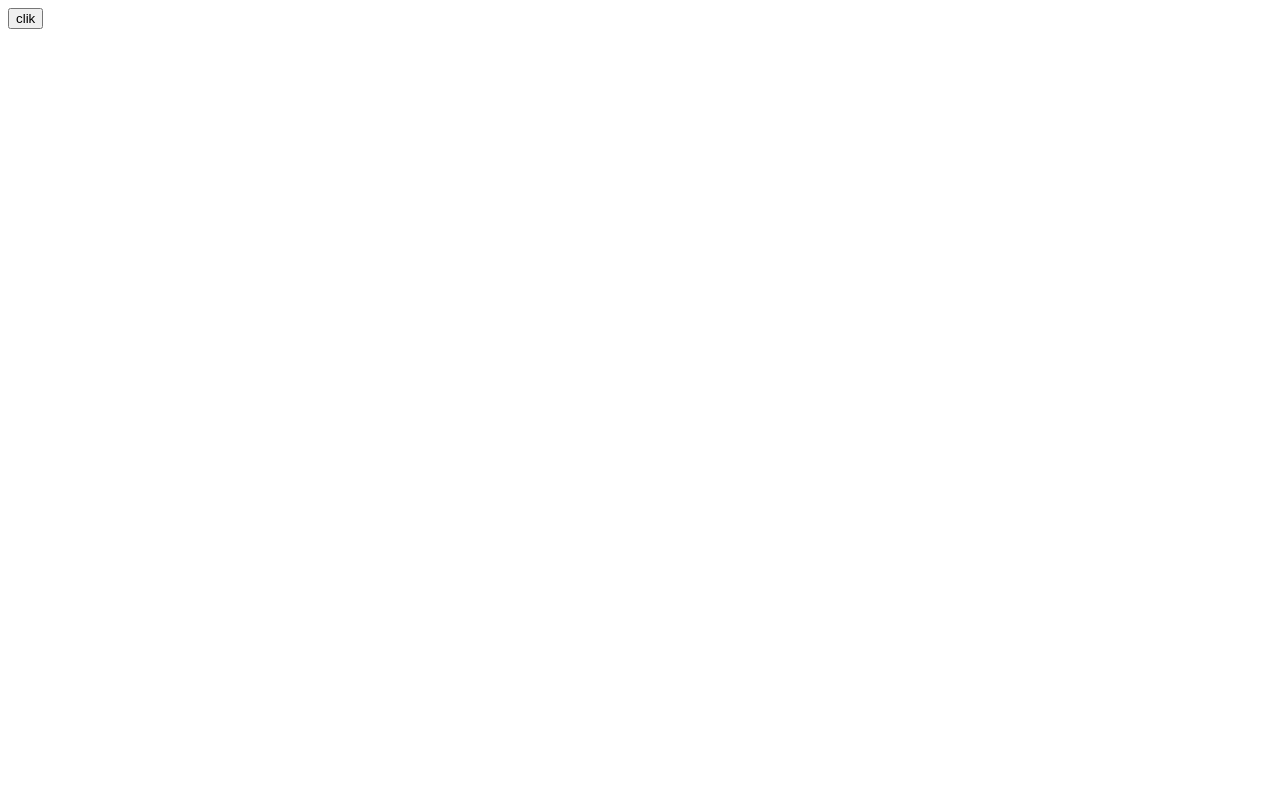
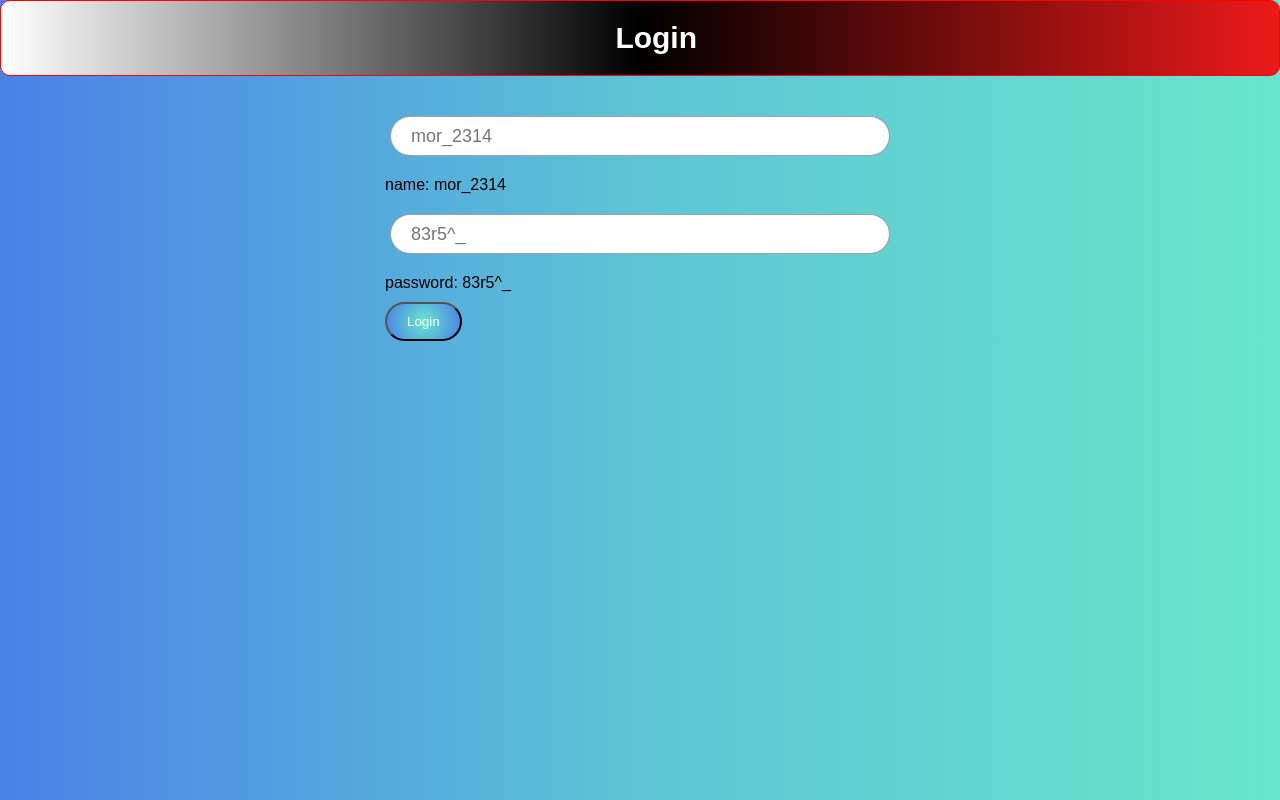
Before and after one commit to umarov721/imthon-6oy, a plain HTML site: page index.html in a window 1280 px wide. Drawn offline with Linux system fonts and the light colour scheme.

Commit message:
exam finished

```diff
--- /dev/null
+++ b/admin.css
@@ -0,0 +1,86 @@
+* {
+  padding: 0;
+  margin: 0;
+  font-family: sans-serif;
+  box-sizing: border-box;
+}
+body {
+  display: flex;
+  gap: 20px;
+  flex-direction: column;
+  justify-content: center;
+  align-items: center;
+  background-color: rgba(128, 93, 93, 0.334);
+}
+.Admin {
+  margin-top: 100px;
+  border-radius: 20px;
+  width: 800px;
+
+  background-color: white;
+  display: flex;
+  align-items: center;
+  flex-direction: column;
+  justify-content: center;
+  min-height: 600px;
+  border: 1px solid red;
+}
+.user-list {
+
+  overflow-y: auto;
+  max-height: 200px;
+
+  display: flex;
+  flex-direction: column;
+  align-items: flex-start;
+  justify-content: flex-start;
+  gap: 10px;
+  padding: 10px;
+  font-weight: bold;
+
+}
+.user-item{
+
+  margin-bottom: 10px;
+  padding: 10px;
+  background-color: #f2f2f2;
+  border-radius: 10px;
+  border: 1px solid #ddd;
+  display: flex;
+  align-items: center;
+  justify-content: space-between;
+  cursor: pointer;
+  transition: background-color 0.3s;
+  &:hover {
+    background-color: #ddd;
+  }
+
+
+}
+
+.inp {
+
+  padding-left: 20px;
+  margin-top: 5px;
+  height: 40px;
+  border-radius: 20px;
+  border: solid 1px rgba(0, 0, 0, 0.378);
+  width: 500px;
+  font-size: 18px;
+  margin-bottom: 20px;
+  margin-left: 5px;
+  margin-right: 5px;
+  margin-top: 20px;
+  margin-bottom: 20px;
+
+}
+.btn {
+
+  margin-top: 10px;
+  background: rgb(250, 250, 250);
+  background: radial-gradient(circle, rgb(149, 87, 87) 0%, rgb(66, 76, 96) 100%);
+  color: white;
+  padding: 10px 20px;
+  border-radius: 20px;
+  cursor: pointer;
+}
--- a/index.html
+++ b/index.html
@@ -1,15 +1,38 @@
 <!DOCTYPE html>
 <html lang="en">
-<head>
-    <meta charset="UTF-8">
-    <meta name="viewport" content="width=device-width, initial-scale=1.0">
-    <title>Document</title>
+  <head>
+    <meta charset="UTF-8" />
+    <meta name="viewport" content="width=device-width, initial-scale=1.0" />
+    <title>Login</title>
+    <link rel="stylesheet" href="./main.css" />
+  </head>
+  <body>
+    <div class="header">
+      <h2>Login</h2>
+    </div>
+    <div class="Login_card">
+      <form id="Form">
+               <input
+          class="inp"
+          placeholder="mor_2314"
+          type="text"
+          id="username"
+          name="username"
+        />
+        <p>name: mor_2314</p>
 
-</head>
-<body>
-
-    <button id="btn">clik</button>
+        <input
+          placeholder="83r5^_"
+          class="inp"
+          type="password"
+          id="password"
+          name="password"
+        />
+        <p>password: 83r5^_</p>
+        <button id="btn" type="submit">Login</button>
+      </form>
+    </div>
 
     <script src="./main.js"></script>
-</body>
+  </body>
 </html>
--- /dev/null
+++ b/main.css
@@ -0,0 +1,78 @@
+* {
+  padding: 0;
+  margin: 0;
+  font-family: sans-serif;
+  box-sizing: border-box;
+}
+body {
+  display: flex;
+  gap: 20px;
+  flex-direction: column;
+  justify-content: center;
+  align-items: center;
+  background-repeat: no-repeat;
+  background: rgb(255,255,255);
+  background: linear-gradient(90deg, #4a81e8 0%, #5dc5d5 50%, #67e6cc 100%);
+  }
+
+.header {
+
+  padding-top: 30px;
+  text-align: center;
+
+  border: 1px solid red;
+  color: #fff;
+  border-radius: 10px;
+  padding: 20px 48%;
+  font-size: 20px;
+  border-radius: 10px;
+
+  background: rgb(255,255,255);
+background: linear-gradient(90deg, rgba(255,255,255,1) 0%, rgba(0,0,0,1) 50%, rgba(237,26,26,1) 100%);
+width: 100%;
+
+}
+
+/* #form {
+
+  margin-top: 20px;
+  margin-bottom: 20px;
+  margin-left: 5px;
+  height: 40px;
+  border-radius: 20px;
+  border: solid 1px rgba(0, 0, 0, 0.378);
+  padding: 10px;
+  width: 80%;
+  font-size: 18px;
+
+
+} */
+.namee {
+  margin-top: 20px;
+}
+.inp {
+
+  padding-left: 20px;
+  margin-top: 5px;
+  height: 40px;
+  border-radius: 20px;
+  border: solid 1px rgba(0, 0, 0, 0.378);
+  width: 500px;
+  font-size: 18px;
+  margin-bottom: 20px;
+  margin-left: 5px;
+  margin-right: 5px;
+  margin-top: 20px;
+  margin-bottom: 20px;
+
+}
+#btn {
+
+  margin-top: 10px;
+  background: rgb(83, 155, 241);
+  background: radial-gradient(circle, rgba(103,230,206,1) 0%, rgba(73,128,230,1) 100%);
+  color: white;
+  padding: 10px 20px;
+  border-radius: 20px;
+  cursor: pointer;
+}
--- a/main.js
+++ b/main.js
@@ -1,3 +1,30 @@
-const btn = document.createElement('button');
+document
+  .querySelector("#Form")
+  .addEventListener("submit", function (event) {
+    event.preventDefault();
+    const username = document.querySelector("#username").value;
+    const password = document.querySelector("#password").value;
 
-btn.textContent = 'Toggle Display';
+    fetch("https://fakestoreapi.com/auth/login", {
+      method: "POST",
+      body: JSON.stringify({
+        username: username,
+        password: password,
+      }),
+      headers: {
+        "Content-Type": "application/json",
+      },
+    })
+      .then((res) => res.json())
+      .then((json) => {
+        if (json.token) {
+          localStorage.setItem("token", json.token);
+          window.location.href = "admin.html";
+        } else {
+          alert("Login yoki parol xato");
+        }
+      })
+      .catch((err) => {
+        alert("Lo'gin yoki Parol xato kiritildi");
+      });
+  });
```
Also changed, not shown: admin.html (added, +42 -0 lines), admin.js (added, +45 -0 lines).
